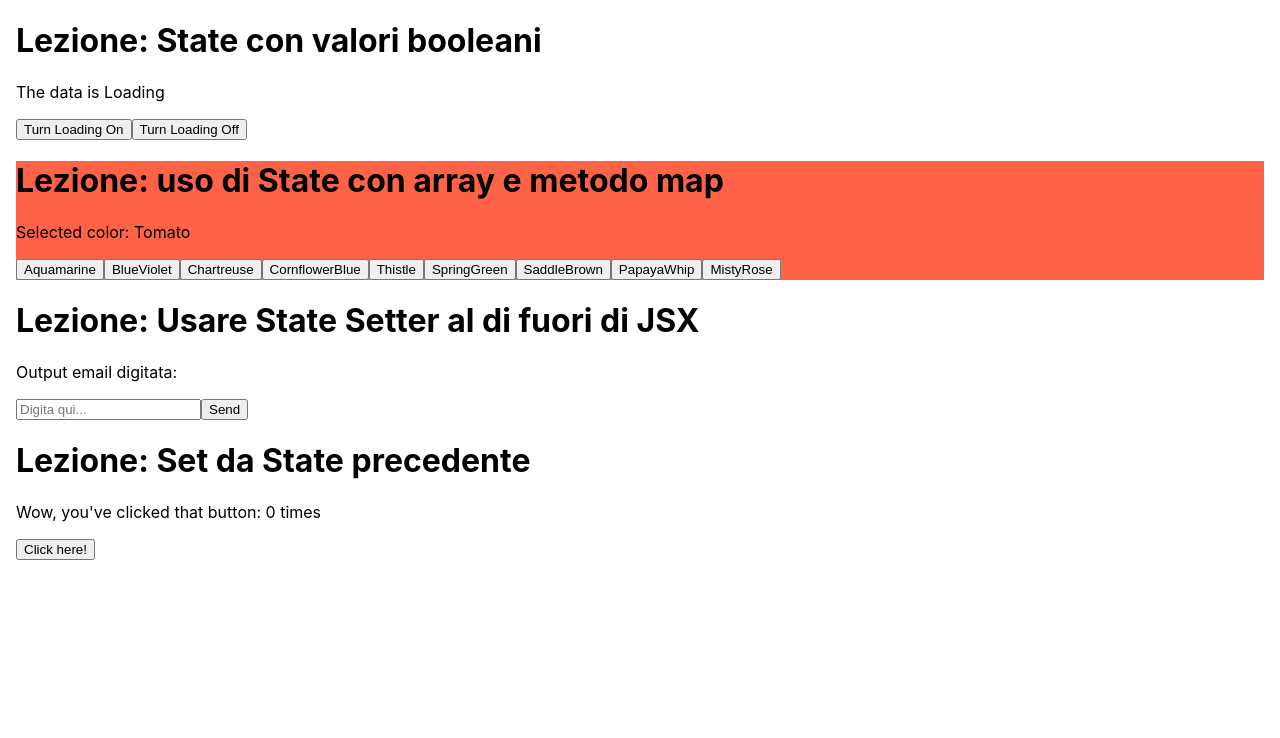
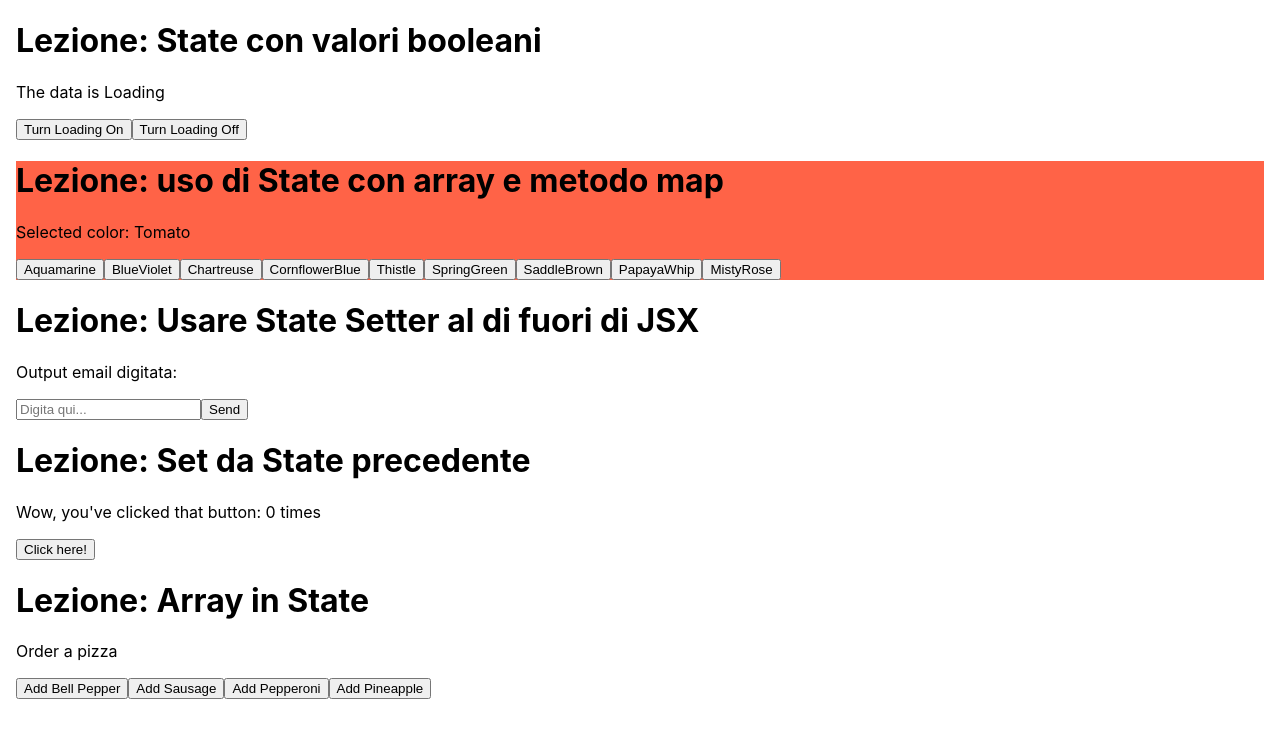
Before and after one commit to marcocrupi/React-initialize-state, a React (Create React App) app: page / in a window 1280 px wide. Shown: the top 738 px of the page. Built offline with nearby package versions, Linux system fonts and the light colour scheme.

Commit message:
array in state

```diff
--- /dev/null
+++ b/src/component/arrayinstate.js
@@ -0,0 +1,34 @@
+import React, { useState } from "react";
+
+const options = ["Bell Pepper", "Sausage", "Pepperoni", "Pineapple"];
+
+export default function PersonalPizza() {
+  const [selected, setSelected] = useState([]);
+
+  const toggleTopping = ({ target }) => {
+    const clickedTopping = target.value;
+    setSelected((prev) => {
+      // check if clicked topping is already selected
+      if (prev.includes(clickedTopping)) {
+        // filter the clicked topping out of state
+        return prev.filter((t) => t !== clickedTopping);
+      } else {
+        // add the clicked topping to our state
+        return [clickedTopping, ...prev];
+      }
+    });
+  };
+
+  return (
+    <div>
+      <h1>Lezione: Array in State</h1>
+      <p>Order a {selected.join(", ")} pizza</p>
+      {options.map((option) => (
+        <button value={option} onClick={toggleTopping} key={option}>
+          {selected.includes(option) ? "Remove " : "Add "}
+          {option}
+        </button>
+      ))}
+    </div>
+  );
+}
--- a/src/index.js
+++ b/src/index.js
@@ -5,6 +5,7 @@ import ToggleLoading from "./component/inizializestate";
 import ColorPicker from "./component/colorpicker";
 import EmailTextInput from "./component/statesetteroutjsx";
 import Counter from "./component/setfromprevstate";
+import PersonalPizza from "./component/arrayinstate";
 import reportWebVitals from './reportWebVitals';
 
 const root = ReactDOM.createRoot(document.getElementById('root'));
@@ -14,6 +15,7 @@ root.render(
     <ColorPicker />
     <EmailTextInput />
     <Counter />
+    <PersonalPizza />
   </React.StrictMode>
 );
 
```
